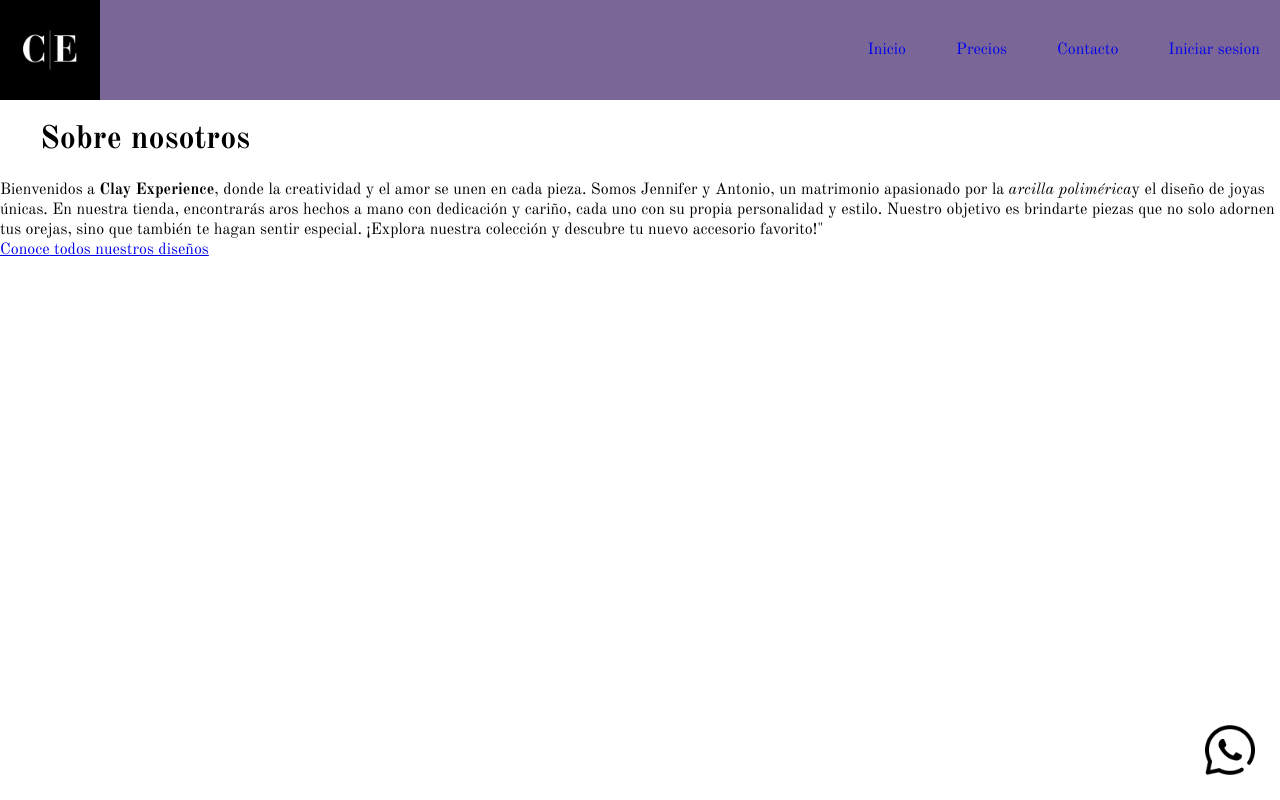
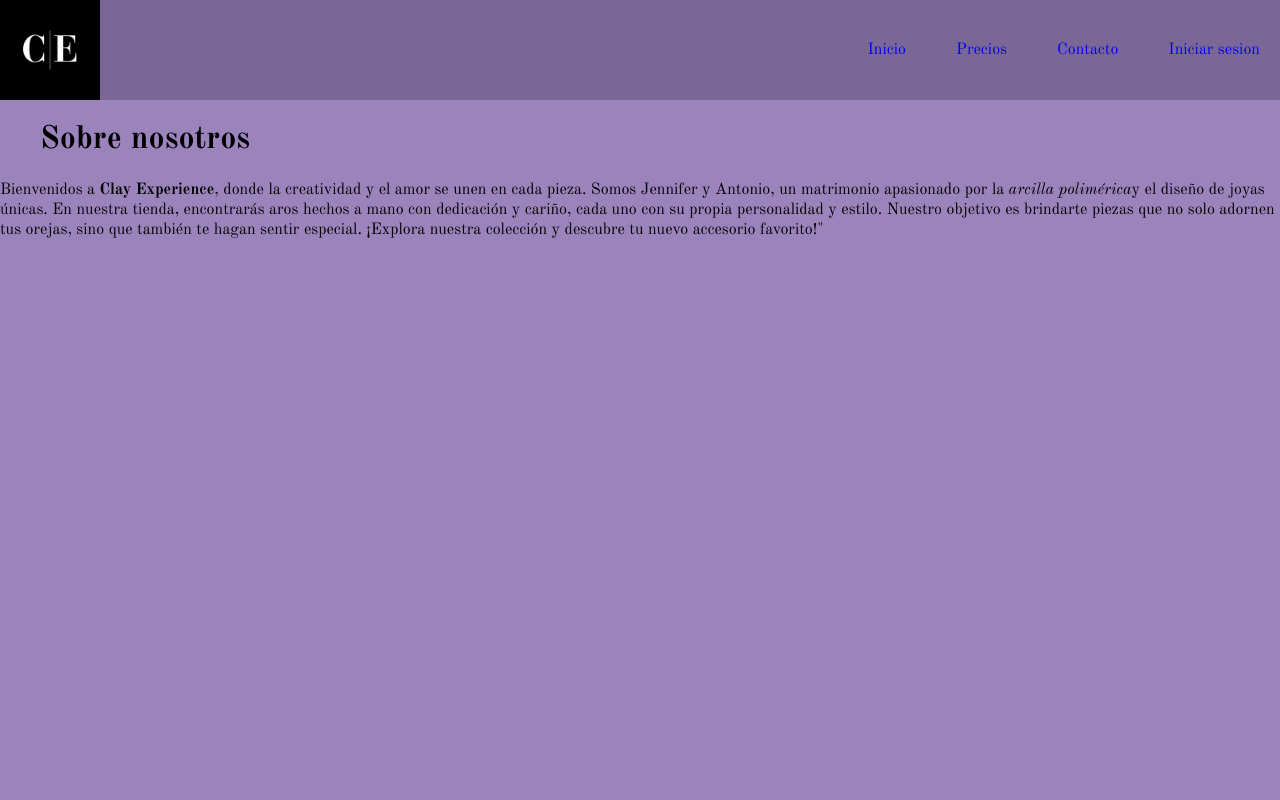
Before and after one commit to Tolo0124/Tareas, a plain HTML site: page pages/about.html in a window 1280 px wide. Drawn offline with nearby package versions, Linux system fonts and the light colour scheme.

Commit message:
081025_fondo

```diff
--- a/assets/styles/general_styles.css
+++ b/assets/styles/general_styles.css
@@ -19,7 +19,7 @@ nav {
     height: 100px;
     position: fixed;
     display:flex;
-    z-index: 2;
+    z-index: 3;
     align-items:center;
     justify-content: space-between;
 }
@@ -39,7 +39,10 @@ nav ul a {
 }
 main {
     padding-top: 100px;
+    position: absolute;
+    z-index: 2;
 }
+
 #whatsapp {
     width: 50px;
     height: 50px;
--- a/pages/about.html
+++ b/pages/about.html
@@ -11,6 +11,7 @@
         <link href="https://fonts.googleapis.com/css2?family=Old+Standard+TT:ital,wght@0,400;0,700;1,400&display=swap" rel="stylesheet">
     </head>
     <body>
+        <div id="fondo"></div>
         <header>
             <nav>
                 <div class="logo">
@@ -35,7 +36,7 @@
                 <img src="../assets/images/whatsapp.png" alt="whatsapp" id="whatsapp">
             </a>
         </header>
-        <main>
+        <main class="about">
             <h1>Sobre nosotros</h1>
             <p>Bienvenidos a <strong>Clay Experience</strong>, donde la creatividad y el amor se unen en cada pieza.
                 Somos Jennifer y Antonio, un matrimonio apasionado por la <em>arcilla polimérica</em>y el diseño de
```
Also changed, not shown: pages/contacto.html (+1 -0 lines), pages/login.html (+1 -0 lines), pages/precios.html (+5 -1 lines), pages/todos.html (+1 -0 lines). Lines whose indentation alone changed are shown as unchanged.
